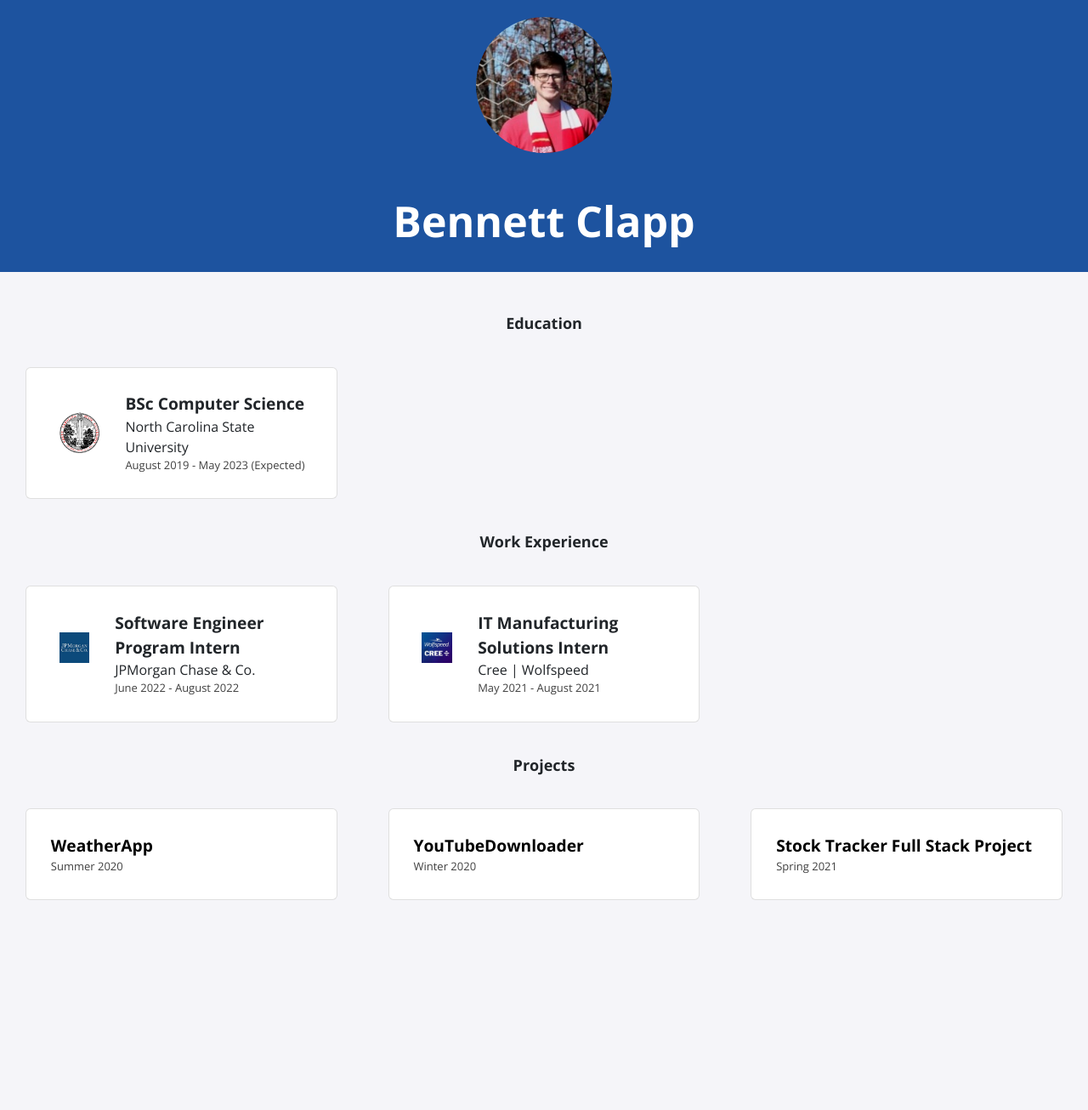
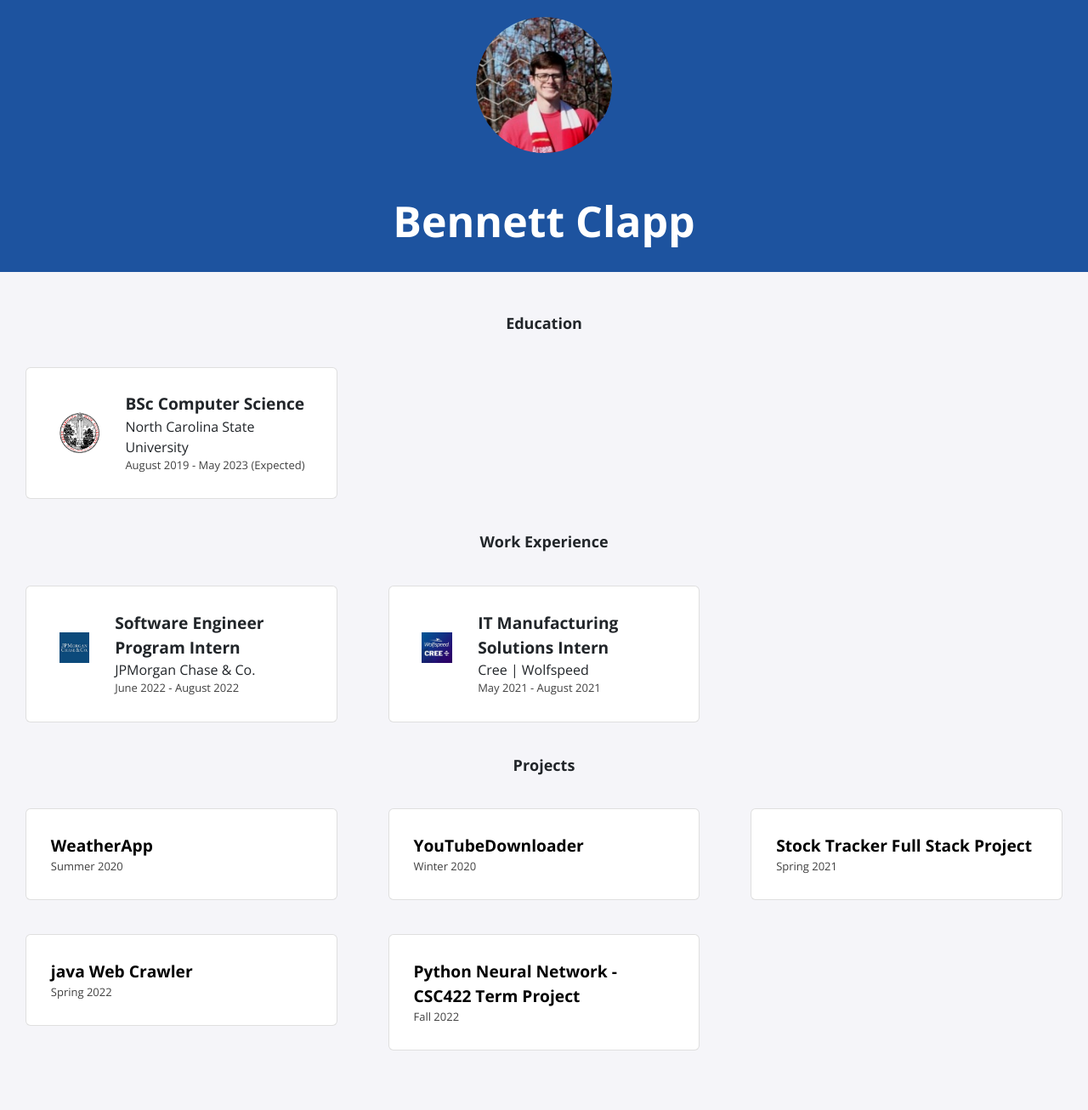
Before and after one commit to Beclapp/Beclapp.github.io, a Jekyll site: the page built from index.html, in a window 1280 px wide. Shown: the whole page at 85% size. Built offline with Jekyll 4.4.1, drawn with Linux system fonts in a browser that asks for light colours; nearby versions of some CDN libraries; before the commit the page ends 1129 px from its top, so only the background shows below that.

Commit message:
Update projects.yml

```diff
--- a/_data/projects.yml
+++ b/_data/projects.yml
@@ -9,3 +9,11 @@
 - title: Stock Tracker Full Stack Project
   date: Spring 2021
   page-name: stocktrackerfullstack
+
+- title: java Web Crawler
+  date: Spring 2022
+  page-name: javawebcrawler
+
+- title: Python Neural Network - CSC422 Term Project
+  date: Fall 2022
+  page-name: neuralnetworkpython
```
